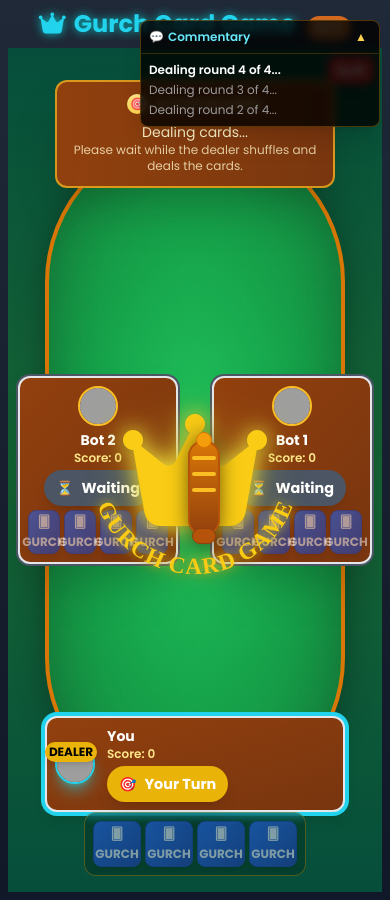
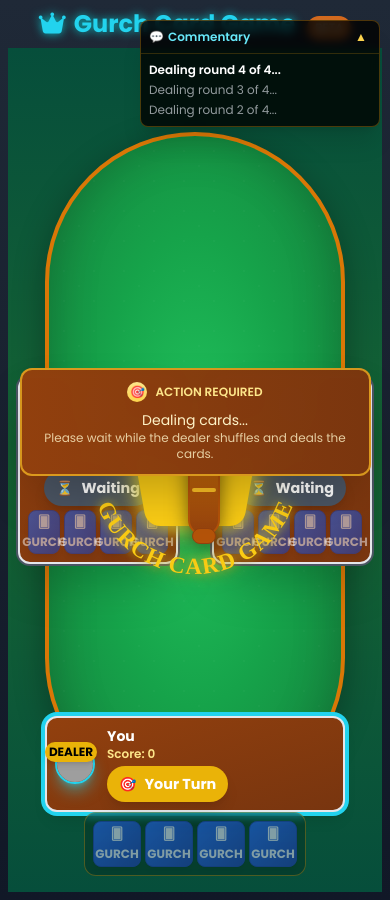
Before and after one commit to peka01/gurch, a React (Vite) app: page / in a window 390 px wide. Both pictures are taken after a click on the button "Start Game". Built offline with nearby package versions, Linux system fonts and the light colour scheme; grey boxes are pictures that could not be loaded.

Commit message:
Refactor ActionPanel and GameBoard components for improved layout and responsiveness. Update ActionPanel to enhance drag-and-drop functionality and adjust GameBoard styling for better alignment and overflow handling.

```diff
--- a/index.html
+++ b/index.html
@@ -13,7 +13,7 @@
     <link rel="icon" type="image/svg+xml" href="/vite.svg" />
     <script type="module" src="/index.tsx"></script>
   </head>
-  <body class="bg-gray-900 text-white overflow-x-hidden">
+  <body class="bg-gray-900 text-white overflow-hidden h-screen w-screen">
     <div id="root"></div>
   </body>
 </html>
--- a/src/components/ActionPanel.tsx
+++ b/src/components/ActionPanel.tsx
@@ -416,14 +416,11 @@ const ActionPanel: React.FC<ActionPanelProps> = (props) => {
     return (
         <div
             ref={panelRef}
-            className="fixed z-40 cursor-move"
-            style={{
-                left: position.x === 0 ? '50%' : `${position.x}px`,
-                top: position.y === 0 ? '80px' : `${position.y}px`,
-                transform: position.x === 0 ? 'translateX(-50%)' : 'none'
-            }}
-            onMouseDown={handleMouseDown}
+            className="fixed inset-0 flex items-center justify-center z-40 pointer-events-none"
         >
+            <div
+                className="pointer-events-auto"
+            >
             <div
                 className="bg-gradient-to-r from-amber-800/90 to-amber-900/90 backdrop-blur-md border-2 border-amber-400/70 rounded-xl shadow-2xl p-3 sm:p-4 text-center min-w-[280px] sm:min-w-[400px] max-w-[90vw] sm:max-w-[600px]"
                 style={{
@@ -431,7 +428,7 @@ const ActionPanel: React.FC<ActionPanelProps> = (props) => {
                     backgroundImage: 'linear-gradient(to right, rgba(146, 64, 14, 0.9), rgba(120, 53, 15, 0.9))' // Fallback gradient
                 }}
             >
-                <div className="drag-handle flex items-center justify-center gap-2 sm:gap-3 mb-2 cursor-move">
+                <div className="flex items-center justify-center gap-2 sm:gap-3 mb-2">
                     {timer > 0 && (
                         <div className="w-6 h-6 sm:w-8 sm:h-8 bg-red-600 rounded-full flex items-center justify-center text-xs sm:text-sm font-bold border-2 border-white shadow-lg">
                             {timer}
@@ -441,9 +438,9 @@ const ActionPanel: React.FC<ActionPanelProps> = (props) => {
                         🎯
                     </div>
                     <div className="text-amber-200 text-xs sm:text-sm font-semibold">ACTION REQUIRED</div>
-                    <div className="text-amber-300 text-xs ml-1 sm:ml-2 hidden sm:block">(drag to move)</div>
                 </div>
                 {content}
+            </div>
             </div>
         </div>
     )
--- a/src/components/GameBoard.tsx
+++ b/src/components/GameBoard.tsx
@@ -2460,7 +2460,7 @@ const GameBoard: React.FC<GameBoardProps> = ({ players: initialPlayers, onQuit }
   }, [showFloatingPlayButton, gameState.gamePhase]);
 
   return (
-    <div className="relative w-full h-screen bg-gradient-to-br from-emerald-900 via-green-800 to-emerald-900 overflow-hidden">
+    <div className="relative w-full h-screen bg-gradient-to-br from-emerald-900 via-green-800 to-emerald-900 overflow-hidden" style={{ maxHeight: '100vh' }}>
       {/* Poker Table Surface */}
       <div className="absolute inset-0 flex items-center justify-center z-10">
         <div className="relative w-4/5 h-4/5 max-w-6xl max-h-5xl">
@@ -2534,9 +2534,6 @@ const GameBoard: React.FC<GameBoardProps> = ({ players: initialPlayers, onQuit }
         </div>
       </div>
 
-      <button onClick={onQuit} className="absolute top-2 right-2 sm:top-4 sm:right-4 bg-red-600 hover:bg-red-500 text-white font-bold py-1 px-2 sm:py-2 sm:px-4 rounded-lg z-50 shadow-lg text-sm sm:text-base">
-          Quit
-      </button>
 
       {/* Draggable Commentary */}
       <DraggableCommentary commentary={gameState.commentary} />
```
Lines whose indentation alone changed are shown as unchanged.
